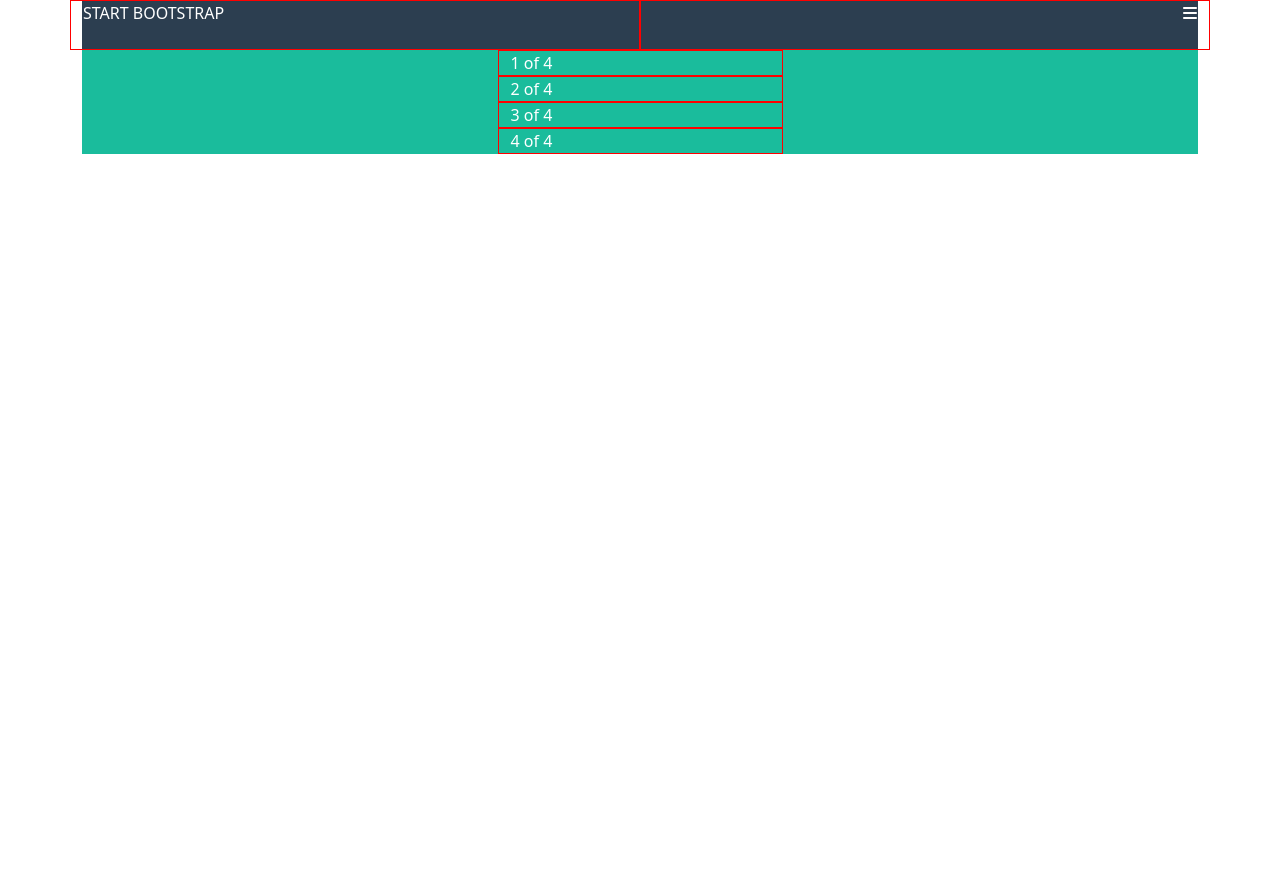
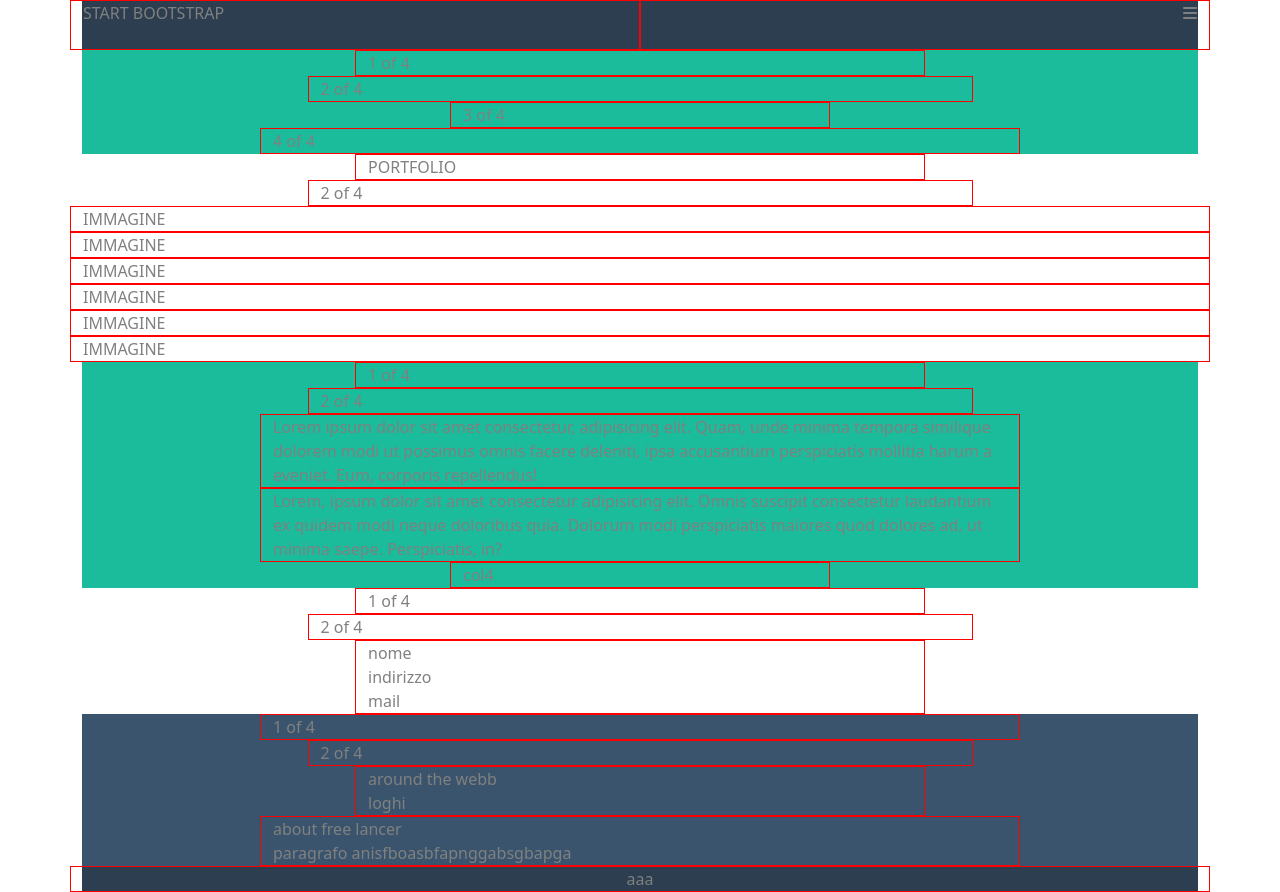
Before and after one commit to AntonioBoksic/html-css-bootstrap-freelancer, a plain HTML site: page index.html in a window 1280 px wide. Before the commit the page ends 800 px from the top, so only its background shows below. Drawn offline with nearby package versions, Linux system fonts and the light colour scheme.

Commit message:
prima bozza di macrostruttura finita

```diff
--- a/css/style.css
+++ b/css/style.css
@@ -24,10 +24,45 @@ header .row {
     align-items: center;
 }
 
+.portfolio .row {
+    flex-direction: column;
+    align-items: center;
+}
+
+.about {
+    background-color: #1abc9c;
+}
+
+.about .row {
+    flex-direction: column;
+    align-items: center;
+}
+
+.contact .row {
+    flex-direction: column;
+    align-items: center;
+
+}
+
+.socials {
+    background-color: #3a546d;
+}
+
+.socials .row {
+    flex-direction: column;
+    align-items: center;
+
+}
+
+footer {
+    background-color:#2c3e50 ;
+    text-align: center;
+}
+
 
 /* debug */
 [class*="col"]{
     border: red solid 1px;
     height: 100%;
-    color: white;
+    color: GREY;
 }
--- a/index.html
+++ b/index.html
@@ -12,7 +12,7 @@
   <body>
     <div class="container">
 
-      <!-- header -->
+      <!-- HEADER -->
       <header>
         <!-- row dell header -->
         <div class="row justify-content-between">
@@ -29,22 +29,24 @@
 
       </header>
 
-      <!-- jumbotron -->
+      <!-- JUMBOTRON -->
       <div class="jumbotron">
+
         <div class="row">
-                <div class="col-3">
+
+          <div class="col-6">
             1 of 4
           </div>
 
-                <div class="col-3">
+          <div class="col-7">
             2 of 4
           </div>
 
-                <div class="col-3">
+          <div class="col-4">
             3 of 4
           </div>
 
-                <div class="col-3">
+          <div class="col-8">
             4 of 4
           </div>
 
@@ -53,6 +55,142 @@
 
       </div>
 
+      <!-- PORTFOLIO -->
+      <div class="portfolio">
+
+        <div class="row">
+
+          <div class="col-6">
+            PORTFOLIO
+          </div>
+
+          <div class="col-7">
+            2 of 4
+          </div>
+
+          <div class="col-12">
+            IMMAGINE
+          </div>
+
+          <div class="col-12">
+            IMMAGINE
+          </div>
+
+          <div class="col-12">
+            IMMAGINE
+          </div>
+
+          <div class="col-12">
+            IMMAGINE
+          </div>
+
+          <div class="col-12">
+            IMMAGINE
+          </div>
+
+          <div class="col-12">
+            IMMAGINE
+          </div>
+
+        </div>
+
+      </div>
+
+      <!-- ABOUT -->
+      <div class="about">
+
+        <div class="row">
+
+          <div class="col-6">
+            1 of 4
+          </div>
+
+          <div class="col-7">
+            2 of 4
+          </div>
+
+          <div class="col-8">
+            Lorem ipsum dolor sit amet consectetur, adipisicing elit. Quam, unde minima tempora similique dolorem modi ut possimus omnis facere deleniti, ipsa accusantium perspiciatis mollitia harum a eveniet. Eum, corporis repellendus!
+          </div>
+
+          <div class="col-8">
+            Lorem, ipsum dolor sit amet consectetur adipisicing elit. Omnis suscipit consectetur laudantium ex quidem modi neque doloribus quia. Dolorum modi perspiciatis maiores quod dolores ad, ut minima saepe. Perspiciatis, in?
+          </div>
+
+          <div class="col-4">
+            col4
+          </div>
+
+        </div>
+
+      </div>
+
+      <!-- CONTACT -->
+      <div class="contact">
+
+        <div class="row">
+
+          <div class="col-6">
+            1 of 4
+          </div>
+
+          <div class="col-7">
+            2 of 4
+          </div>
+
+          <!-- form -->
+          <div class="col-6">
+            <div>nome</div>
+            <div>indirizzo</div>
+            <div>mail</div>
+          </div>
+
+
+
+        </div>
+
+      </div>
+
+       <!-- SOCIALS -->
+       <div class="socials">
+
+        <div class="row">
+
+          <div class="col-8">
+            1 of 4
+          </div>
+
+          <div class="col-7">
+            2 of 4
+          </div>
+
+
+          <div class="col-6">
+            <div>around the webb</div>
+            <div>loghi</div>
+          </div>
+
+          <div class="col-8">
+            <div>about free lancer</div>
+            <div>paragrafo anisfboasbfapnggabsgbapga</div>
+          </div>
+
+
+
+        </div>
+
+      </div>
+
+      <!-- FOOTER -->
+      <footer>
+        <div class="row">
+          <div class="col-12">aaa</div>
+        </div>
+
+      </footer>
+
+
+
     </div>
 
   </body>
```
Lines whose indentation alone changed are shown as unchanged.
